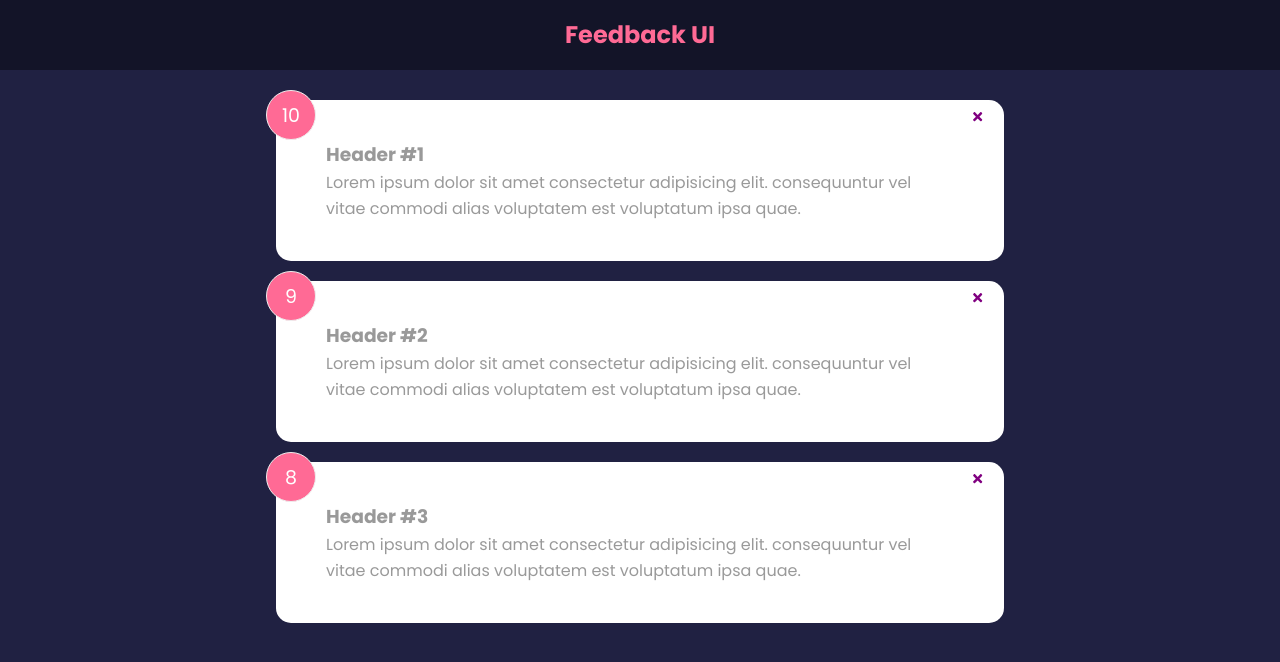
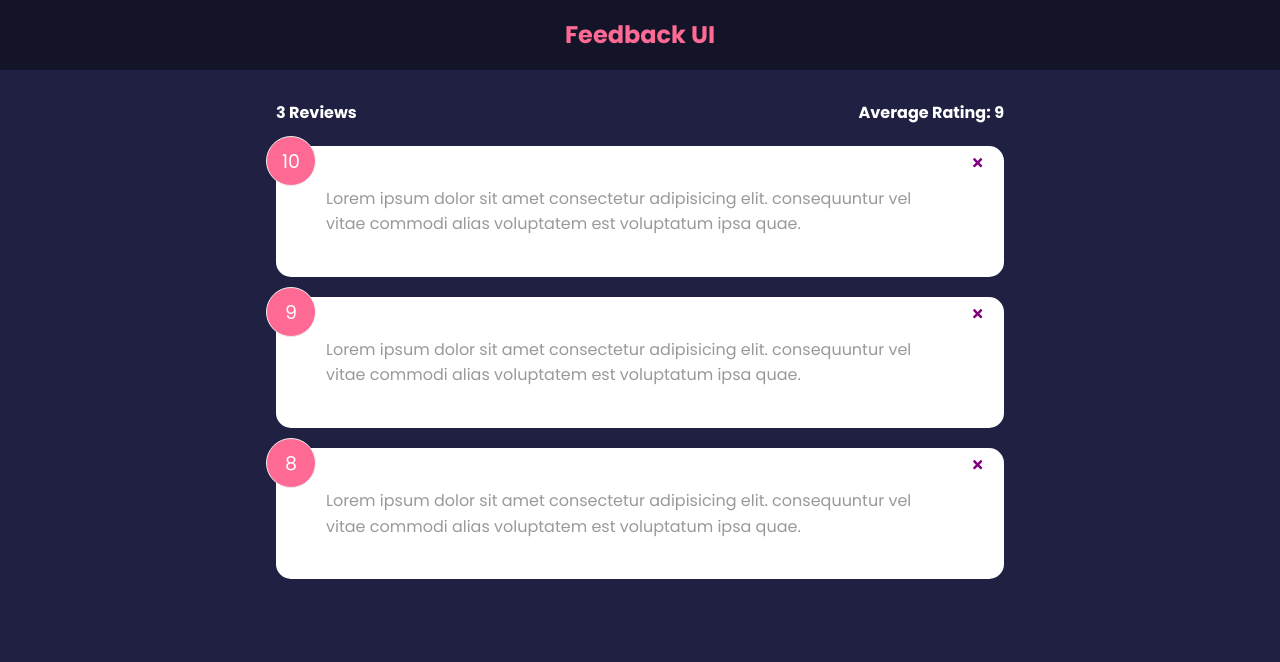
Before and after one commit to PhilipGreene08/feedback-app, a React (Create React App) app: page / in a window 1280 px wide. Shown: the top 662 px of the page. Built offline with nearby package versions, Linux system fonts and the light colour scheme.

Commit message:
5th day commit

```diff
--- a/src/App.js
+++ b/src/App.js
@@ -1,6 +1,6 @@
 import { Fragment } from 'react';
 import { useState } from 'react';
-
+import FeedbackStats from './components/FeedbackStats';
 import FeedbackList from './components/FeedbackList';
 import Header from './components/Header';
 import FeedbackData from './data/FeedbackData';
@@ -17,7 +17,9 @@
   return (
     <Fragment>
       <Header />
+
       <div className='container'>
+        <FeedbackStats feedback={feedback} />
         <FeedbackList feedback={feedback} handleDelete={deleteFeedback} />
       </div>
     </Fragment>
--- /dev/null
+++ b/src/components/FeedbackStats.jsx
@@ -0,0 +1,23 @@
+import PropTypes from 'prop-types';
+
+function FeedbackStats({ feedback }) {
+  //calculate rating
+  let average =
+    feedback.reduce((acc, curr) => {
+      return acc + curr.rating;
+    }, 0) / feedback.length;
+
+  average = average.toFixed(1).replace(/[.,]0$/, '');
+  return (
+    <div className='feedback-stats'>
+      <h4>{feedback.length} Reviews</h4>
+      <h4>Average Rating: {isNaN(average) ? 0 : average}</h4>
+    </div>
+  );
+}
+
+FeedbackStats.propTypes = {
+  feedback: PropTypes.array.isRequired,
+};
+
+export default FeedbackStats;
--- a/src/components/Feedbackitem.jsx
+++ b/src/components/Feedbackitem.jsx
@@ -6,7 +6,6 @@
   //const handleClick = (id) => handleDelete(id);
   return (
     <Card>
-      <h3>Header #{item.id}</h3>
       <div className='num-display'>{item.rating}</div>
       <button onClick={(event) => handleDelete(item.id)} className='close'>
         <FaTimes color='purple' />
```
